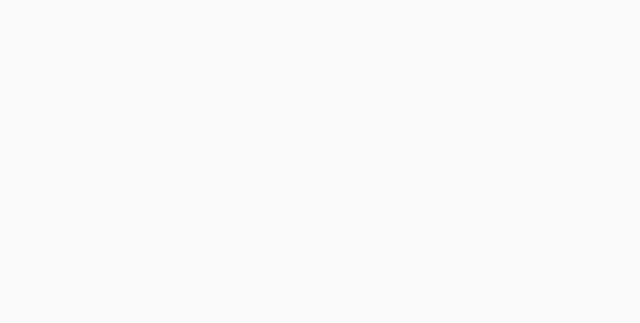
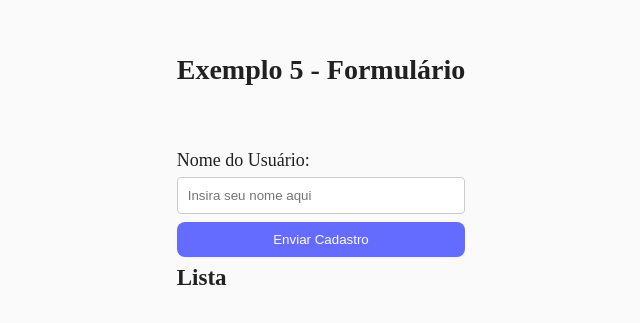
Before and after one commit to jvvieiraoliveira2008-dev/introducao-vitejs, a React (Vite) app: page /exemplo/5 in a window 1280 px wide. Before the commit this address had no page. Shown: the part 229-552 px from the top of the page, without its empty margins (319-959 px from the left). Built offline with nearby package versions, Linux system fonts and the light colour scheme.

Commit message:
05/05/26

```diff
--- a/src/App.jsx
+++ b/src/App.jsx
@@ -5,6 +5,7 @@ import Exemplo01 from './pages/exemplos/ex-01';
 import Exemplo02 from './pages/exemplos/ex-02';
 import Exemplo03 from './pages/exemplos/ex-03';
 import Exemplo04 from './pages/exemplos/ex-04';
+import Exemplo05 from './pages/exemplos/ex-05';
 
 
 import Atividade01 from './pages/atividades/atv-01';
@@ -22,7 +23,7 @@ function App() {
       <Route path="/exemplo/2" element={<Exemplo02 />} />
       <Route path="/exemplo/3" element={<Exemplo03 />} />
       <Route path="/exemplo/4" element={<Exemplo04 />} />
-
+      <Route path="/exemplo/5" element={<Exemplo05 />} />
 
        <Route path="/atividades/1" element={<Atividade01 />} />
        <Route path="/atividades/2" element={<Atividade02 />} />
--- /dev/null
+++ b/src/pages/exemplos/ex-05/index.jsx
@@ -0,0 +1,58 @@
+/**
+ * @file   src\pages\exemplos\ex-05\index.jsx
+ * @author Ewerton
+ * @date   2026-04-14
+ * @desc   [Descrição do componente ou arquivo]
+ */
+
+import { useState } from 'react';
+
+import styles from './index.module.css';
+
+export default function Exemplo05() {
+    // exemplo básico entrada de dados
+    const [nome, setNome] = useState('');
+    // exemplo uso real
+    // const [formData, setFormData] = useState({ nome: '', email: '' });
+    const [cadastros, setCadastros] = useState([]);
+
+    const handleSubmit = (e) => {
+        e.preventDefault();
+        // console.log("Enviando para API:", formData);
+        // Aqui você faria um POST para sua API
+        setCadastros([...cadastros, nome])
+    };
+
+    return (
+        <div className={styles.container}>
+
+            <h1>Exemplo 5 - Formulário</h1>
+
+            <form onSubmit={handleSubmit} className={styles.formulario}>
+                <label htmlFor="user">Nome do Usuário:</label>
+                {/* exemplo básico entrada de dados */}
+                <input
+                    id="user"
+                    type="text"
+                    placeholder='Insira seu nome aqui'
+                    value={nome}
+                    onChange={e => setNome(e.target.value)}
+                />
+                {/* exemplo uso real */}
+                {/* <input
+                    id="user"
+                    type="text"
+                    placeholder='Insira seu nome aqui'
+                    value={formData.nome}
+                    onChange={(e) => setFormData({ ...formData, nome: e.target.value })}
+                /> */}
+                <button type="submit">Enviar Cadastro</button>
+            </form>
+
+            <h2>Lista</h2>
+            {
+                cadastros.map(item => <p key={item}>{item}</p>)
+            }
+        </div>
+    );
+}
--- /dev/null
+++ b/src/pages/exemplos/ex-05/index.module.css
@@ -0,0 +1,13 @@
+.container {
+    display: flex;
+    flex-direction: column;
+    justify-content: center;
+    height: 97vh;
+}
+
+.formulario {
+    display: flex;
+    flex-direction: column;
+    margin-top: 5rem;
+    max-width: 40rem;
+}
```
